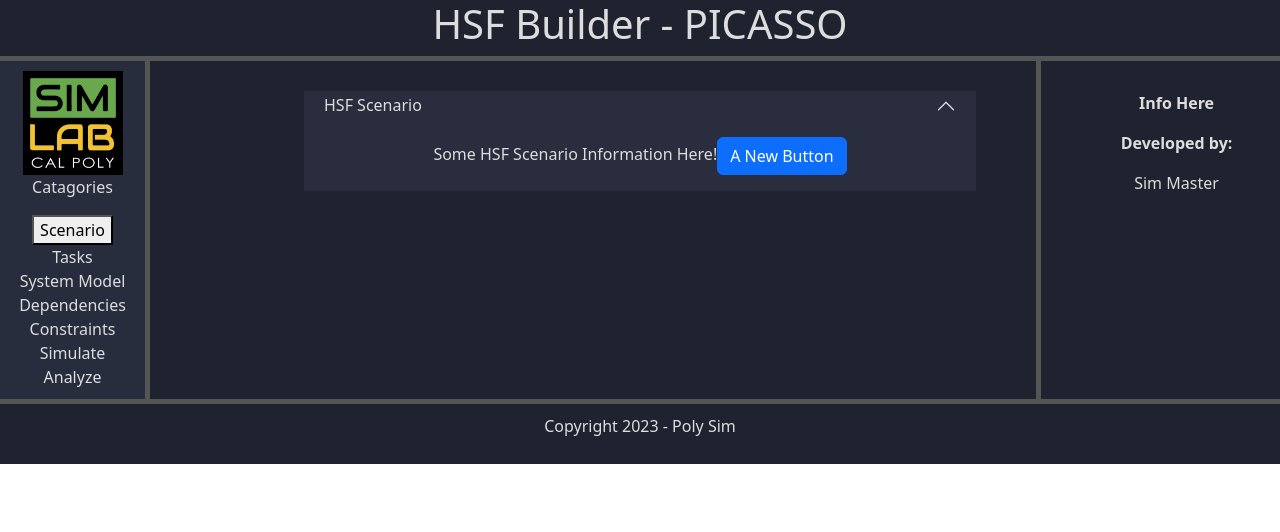
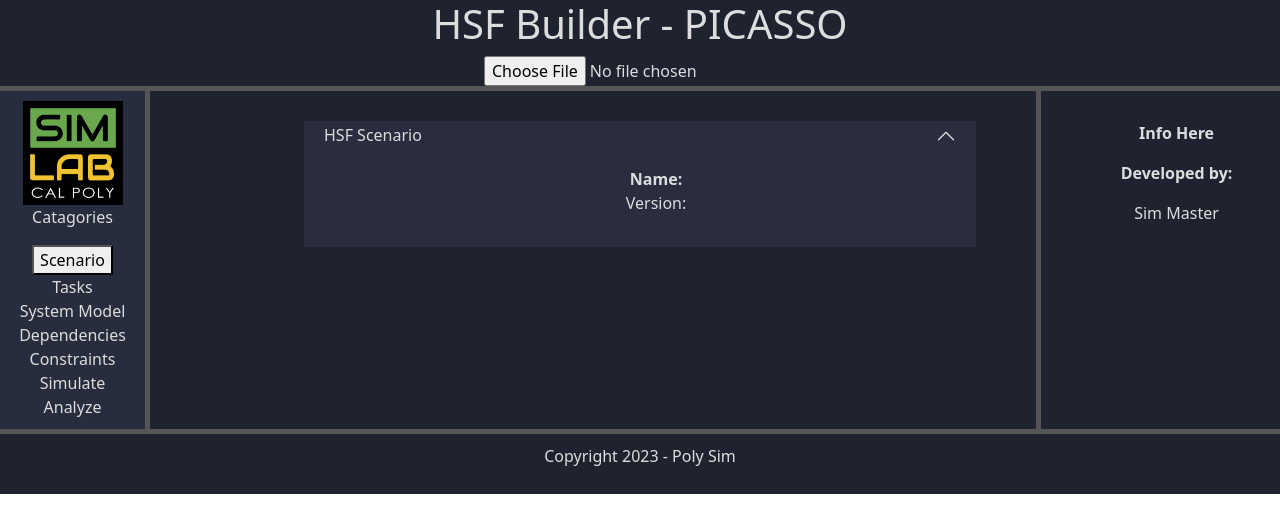
Before and after one commit to jkeithhall/electron-react-hsf, a React (Create React App) app: page / in a window 1280 px wide. Both pictures are taken after a click on the button "HSF Scenario". Shown: the top 532 px of the page. Built offline with nearby package versions, Linux system fonts and the light colour scheme.

Commit message:
Got an open file...

```diff
--- a/src/App.js
+++ b/src/App.js
@@ -1,9 +1,17 @@
 import logo from './SimLab_sqblk.png';
+// Need to move this to a file open event response...
+import data from './scenario.json';
 import './App.css';
 import Accordion from 'react-bootstrap/Accordion'
 import Button from 'react-bootstrap/Button'
 import './App.scss'
+import { useRef, useState } from 'react';
 
+class Scenario {
+  constructor(scanarioData) {
+    this.scenarioName = scanarioData;
+  }
+}
 function HSFNav() {
   return (
     <nav>
@@ -19,32 +27,29 @@ function HSFNav() {
     </nav>
   );
 }
+export default function App() {
+  const [activeScenario, setActiveScenario] = useState(null);
 
-function HSFCard() {
-  return (
-      <Accordion flush>
-        <Accordion.Item eventKey='0'>
-          <Accordion.Header>HSF Scenario</Accordion.Header>
-            <Accordion.Body>
-              Some HSF Scenario Information Here!
-              <Button>A New Button
-              </Button>
-            </Accordion.Body>
-          </Accordion.Item>
-      </Accordion>
-  )
-}
-export default function App() {
+  const showFile = async (e) => {
+    e.preventDefault()
+    const reader = new FileReader()
+    reader.onload = async (e) => {
+      const text = (e.target.result)
+      setActiveScenario(text)
+    };
+    reader.readAsText(e.target.files[0])
+  }
   return (
     <div className="App">
       <div class="grid-container">
         <header className="App-header">
           <h1>HSF Builder - PICASSO</h1>
+          <input type="file" onChange={(e) => showFile(e)} />
         </header>
           <HSFNav />
 
           <div class="work-space">
-              <HSFCard />
+              <HSFCard scanarioData={activeScenario}/>
           </div>
           <aside>
               <ul>
@@ -65,4 +70,24 @@ export default function App() {
   );
 }
 
+function HSFCard({scanarioData}) {
+  let data = "";
+  if (scanarioData !== null)
+    data = JSON.parse(scanarioData)
+  console.log(data)
+  return (
+      <Accordion flush>
+        <Accordion.Item eventKey='0'>
+          <Accordion.Header>HSF Scenario</Accordion.Header>
+            <Accordion.Body>
+              <ul>
+                <li> <strong>Name: </strong> {data.scenarioName}</li>
+                <li> Version: {data.version}</li>
+              </ul>
+
+            </Accordion.Body>
+          </Accordion.Item>
+      </Accordion>
+  )
+}
 //export default App;
--- a/src/index.js
+++ b/src/index.js
@@ -5,6 +5,8 @@ import App from './App';
 import reportWebVitals from './reportWebVitals';
 
 const root = ReactDOM.createRoot(document.getElementById('root'));
+//const fs = require('fs')
+
 root.render(
   <React.StrictMode>
     <App />
--- /dev/null
+++ b/src/scenario.json
@@ -0,0 +1,19 @@
+{
+    "scenarioName": "Aeolus",
+    "src": "./samples/aeolus/",
+    "modelSrc": "DSAC_Static_Mod_Scripted.xml",
+    "targetSrc": "v2.2-300targets.xml",
+    "pythonSrc": "pythonScripts/",
+    "outputPath": "none",
+    "version": 1.0,
+    "simulationParameters": {
+        "simStartJD": 2454680.0,
+        "simStartSeconds": 0.0,
+        "simEndSeconds" : 60.0
+      },
+      "schaedulerParameters": {
+        "maxNumSchedules": 10,
+        "numSchedCropTo": 5,
+        "simStepSeconds": 30
+      }
+}
```
Also changed, not shown: public/main.js (+25 -1 lines).
